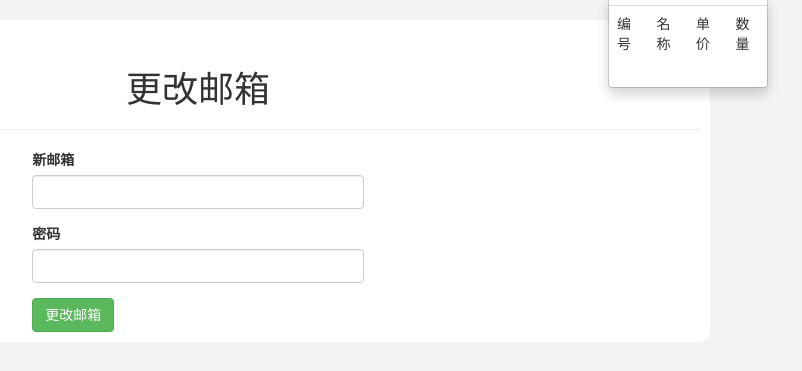
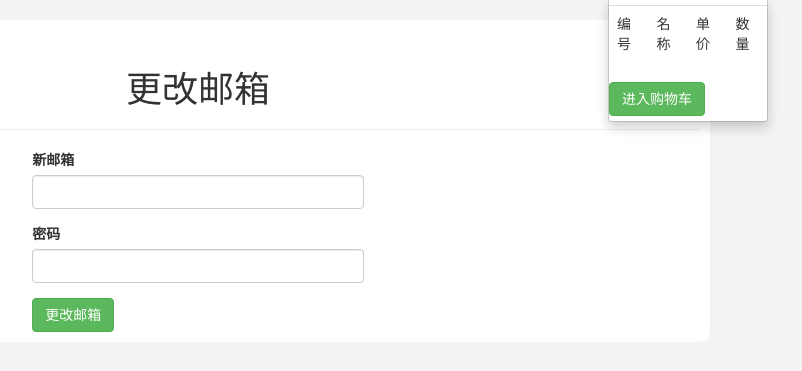
Before and after one commit to wuchenkang/FastMovie, a Flask app: page /auth/change_email in a window 1280 px wide, after a click on "购物车". Shown: the part 52-423 px from the top of the page, without its empty margins (442-1244 px from the left). Run offline with Flask 2, Linux system fonts and the light colour scheme; the visitor is signed in with stand-in values (Sample User, id 1); data comes from the database, SQL or seed files in the repository; data that the repository does not hold is empty; some libraries are stand-ins or nearby versions.

Commit message:
Add trolley entering-point.

```diff
--- a/app/templates/base.html
+++ b/app/templates/base.html
@@ -83,6 +83,9 @@
                                 </tr>
                             </table>
                         </li>
+                        <li>
+                            <button type="button" class="btn btn-success" onclick="javascript:window.open('{{ url_for('trolley.view_trolley') }}');">进入购物车</button>
+                        </li>
                     </ul>
                     {% for item in get_trolley() %}
                         <script>
```
